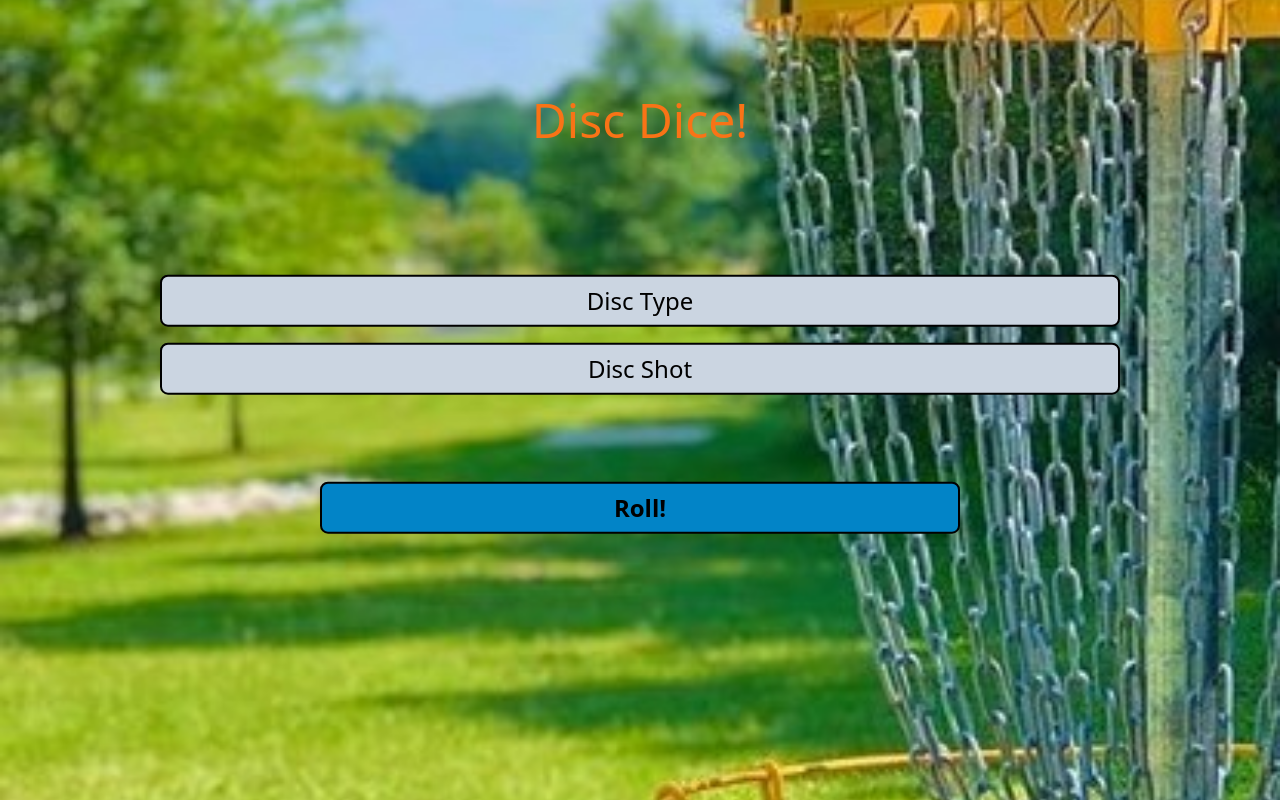
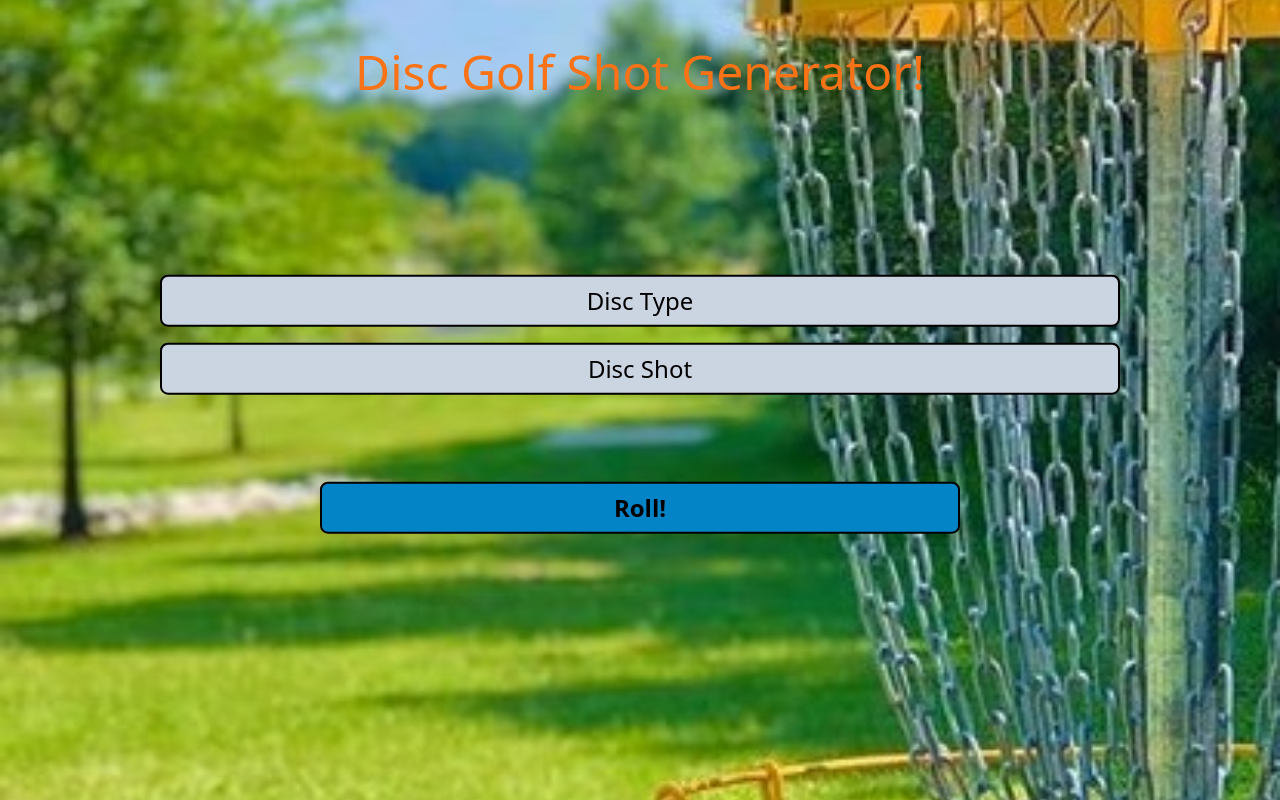
Before and after one commit to Zdavis92/DiscGolfShotGenerator, a React (Create React App) app: page / in a window 1280 px wide. Built offline with nearby package versions, Linux system fonts and the light colour scheme.

Commit message:
'added rotation ui response'

```diff
--- a/src/components/Dice.js
+++ b/src/components/Dice.js
@@ -16,7 +16,7 @@ const Dice = () => {
                     <p className="text-2xl">{results[1]}</p>
                 </div>
             </div>
-            <button className="bg-sky-600 border-black border-2 rounded-lg p-2 w-1/2 text-2xl font-semibold" onClick={rollDice}>Roll!</button>
+            <button className="bg-sky-600 border-black border-2 rounded-lg p-2 w-1/2 text-2xl font-semibold sm:mt-4" onClick={rollDice}>Roll!</button>
         </div>
     )
 }
--- a/src/components/Header.js
+++ b/src/components/Header.js
@@ -2,7 +2,7 @@ import React from "react";
 
 const Header = () => {
     return (
-        <h1 className="w-screen text-center text-5xl text-orange-500 absolute top-24">Disc Dice!</h1>
+        <h1 className="w-screen text-center text-5xl text-orange-500 absolute top-24 sm:top-12">Disc Golf Shot Generator!</h1>
     )
 }
 
```
